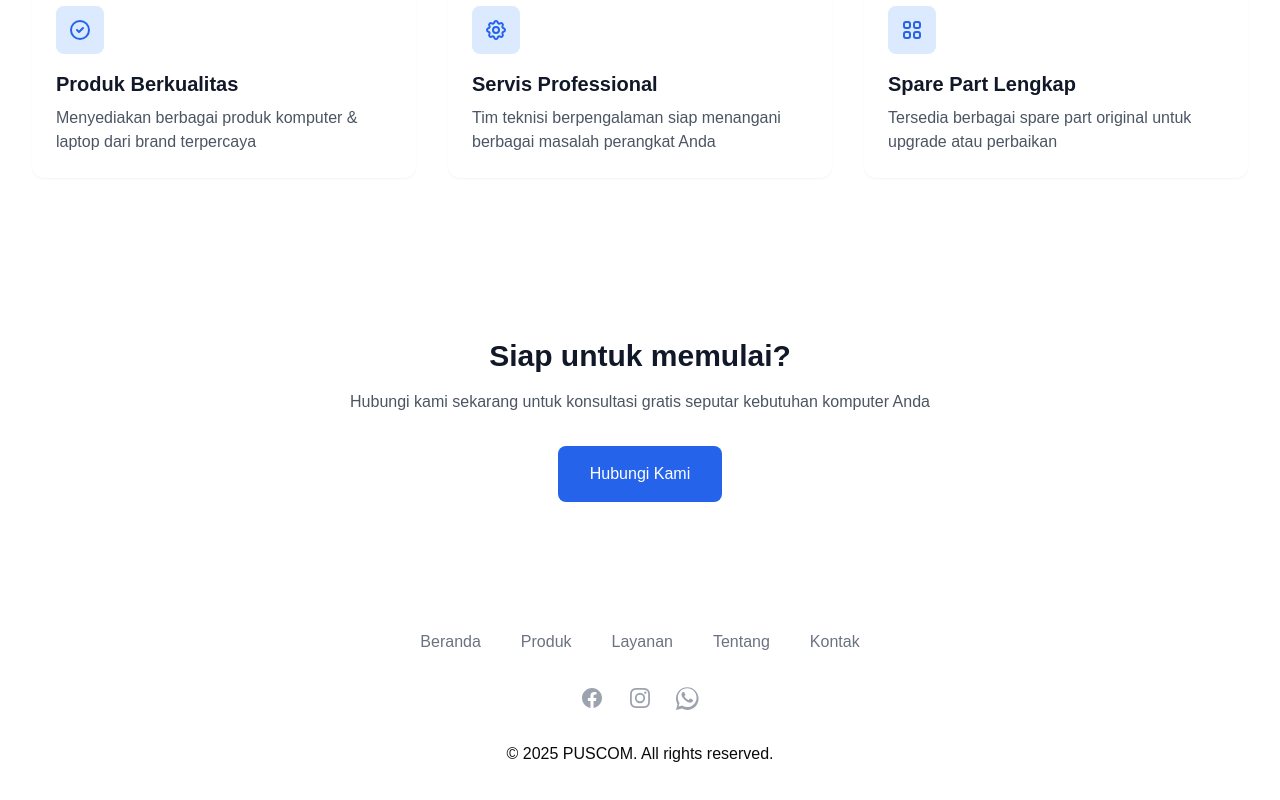
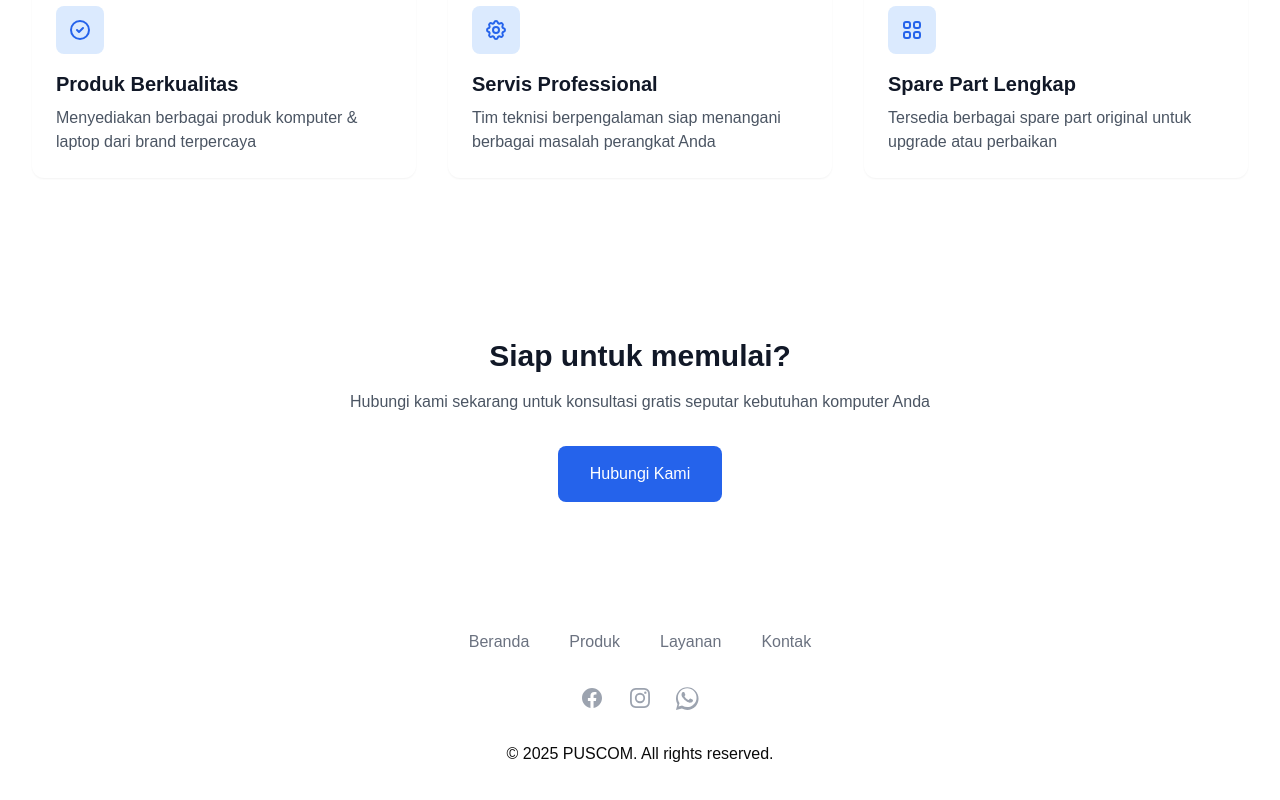
Before and after one commit to irvanshandika/PUSCOM, a Next.js app: page / in a window 1280 px wide. Shown: the part 846-1646 px from the top of the page. Built offline with nearby package versions, Linux system fonts and the light colour scheme; no server answers.

Commit message:
fix: Update footer navigation links for products and services

```diff
--- a/src/components/Footer.tsx
+++ b/src/components/Footer.tsx
@@ -5,9 +5,8 @@ import Link from "next/link";
 const navigation = {
   main: [
     { name: "Beranda", href: "/" },
-    { name: "Produk", href: "/products" },
-    { name: "Layanan", href: "/services" },
-    { name: "Tentang", href: "/about" },
+    { name: "Produk", href: "/catalog" },
+    { name: "Layanan", href: "/service" },
     { name: "Kontak", href: "/contact" },
   ],
   social: [
```
